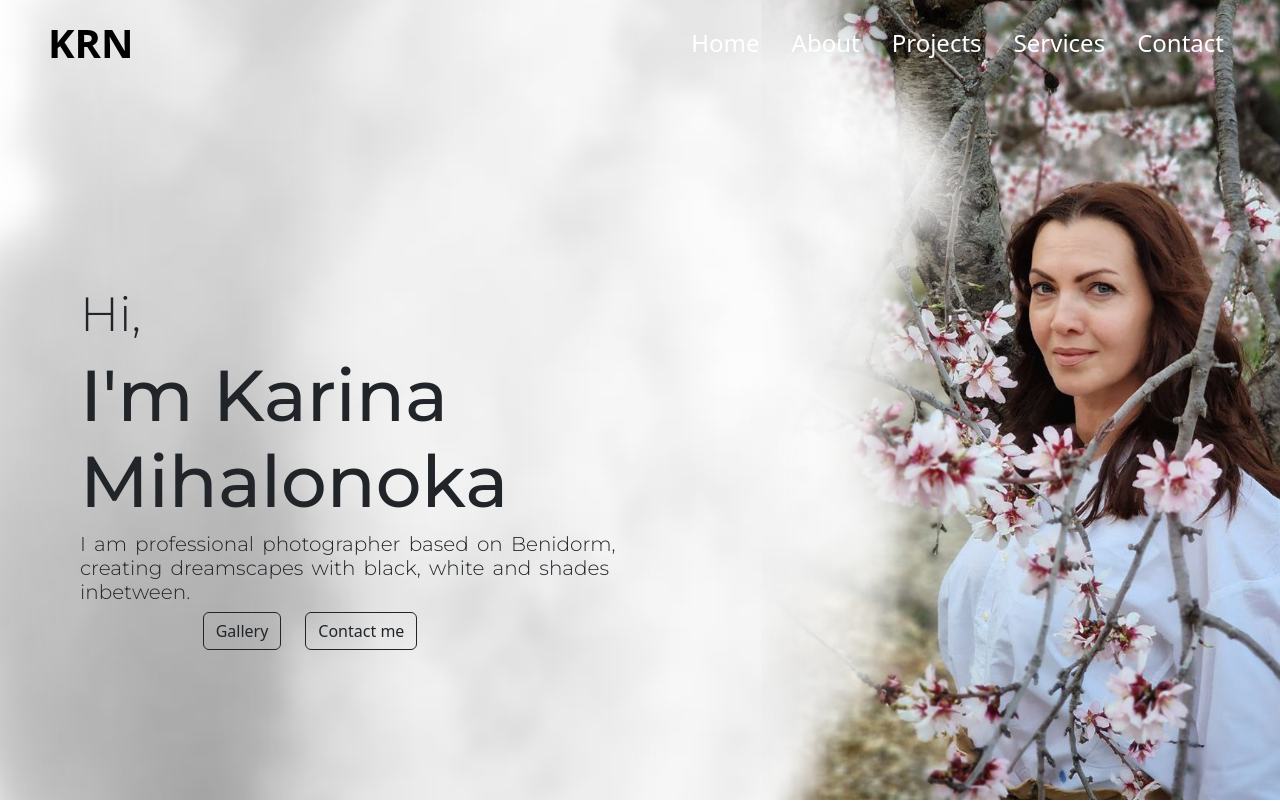
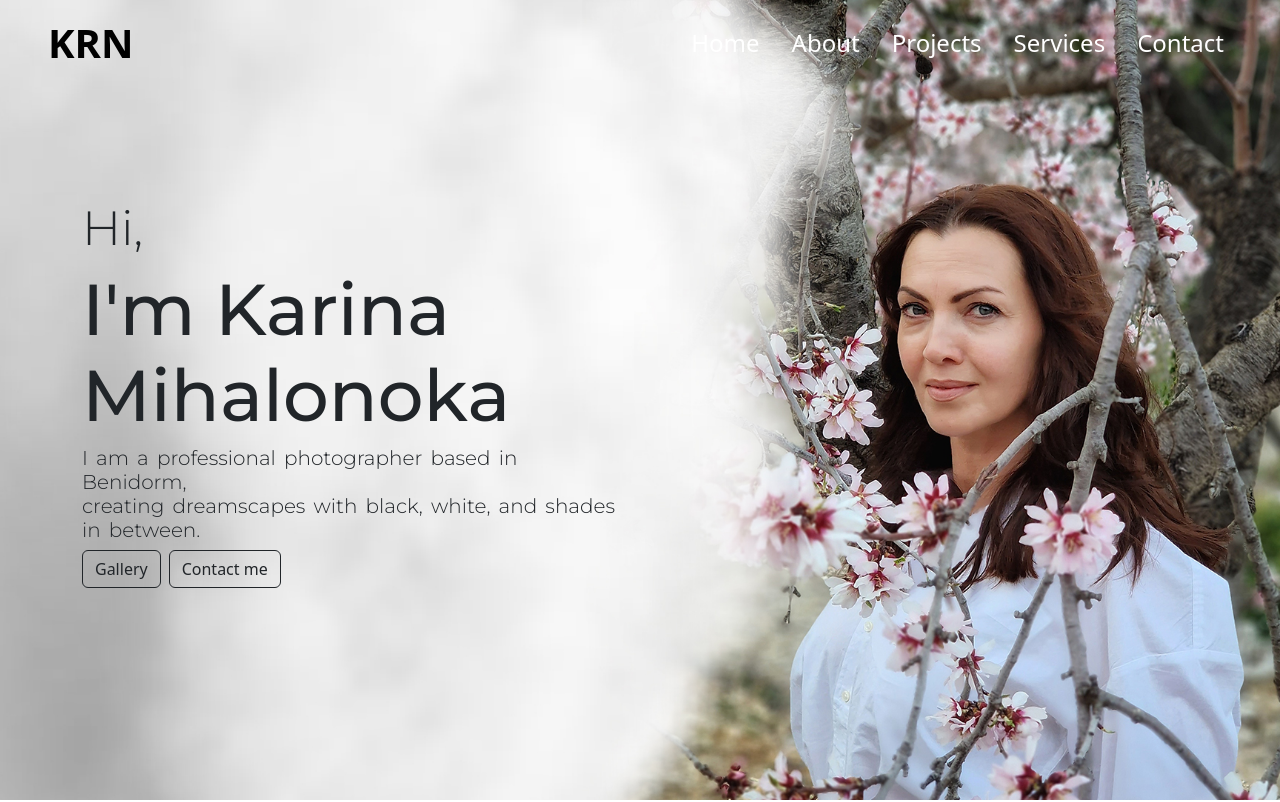
Before and after one commit to rrromanm/krn-portfolio, a React (Create React App) app: page / in a window 1280 px wide. Shown: the top 802 px of the page. Built offline with nearby package versions, Linux system fonts and the light colour scheme.

Commit message:
home page fixed
need to think about what to do with background image on small devices

```diff
--- a/package.json
+++ b/package.json
@@ -11,7 +11,7 @@
     "react": "^18.2.0",
     "react-bootstrap": "^2.9.1",
     "react-dom": "^18.2.0",
-    "react-scripts": "5.0.1",
+    "react-scripts": "^5.0.1",
     "web-vitals": "^2.1.4"
   },
   "scripts": {
--- a/src/App.css
+++ b/src/App.css
@@ -56,8 +56,11 @@
 }
 
 body{
+    margin: 0;
+    padding: 0;
     background-image: url('../public/assets/bg.jpg');
     background-repeat: no-repeat;
     background-size: cover;
+    background-position: center;
     height: 100vh;
 }
--- a/src/App.js
+++ b/src/App.js
@@ -1,12 +1,14 @@
 import './App.css';
 import Navbar from './Components/navbar/navbar';
 import Home from './Components/home/home';
+import About from './Components/about/about';
 
 function App() {
   return (
     <div className="App">
       <Navbar/>
       <Home/>
+      <About/>
     </div>
   );
 }
--- /dev/null
+++ b/src/Components/about/about.js
@@ -0,0 +1,11 @@
+import React from 'react'
+
+const About = () => {
+  return (
+    <div className='container'>
+      About
+    </div>
+  )
+}
+
+export default About
--- a/src/Components/home/home.css
+++ b/src/Components/home/home.css
@@ -1,6 +1,7 @@
+
 #text{
     margin-top: 25vh;
-    margin-left: 10vh;
+    margin-bottom: 45vh;
     text-align: left;
 }
 
--- a/src/Components/home/home.js
+++ b/src/Components/home/home.js
@@ -1,31 +1,31 @@
 import React from 'react';
 import 'bootstrap/dist/css/bootstrap.min.css';
-import './home.css'
+import './home.css';
 
-function home() {
+function Home() {
   return (
-      <div className="col-md-6" id="text">
-        <h3 className="mont-light" id="hi">Hi,</h3>
-        <h1 className="mont-medium" id="heading">I'm Karina Mihalonoka</h1>
-        <h5 className="mont-light" id="description">
-          I am professional photographer based on Benidorm, <br></br>
-          creating dreamscapes with black, white and shades inbetween.
-        </h5>
+    <div className="container">
+      <div className="row">
+        <div className="col-md-6" id="text">
+          <h3 className="mont-light" id="hi">Hi,</h3>
+          <h1 className="mont-medium" id="heading">I'm Karina Mihalonoka</h1>
+          <h5 className="mont-light" id="description">
+            I am a professional photographer based in Benidorm, <br />
+            creating dreamscapes with black, white, and shades in between.
+          </h5>
 
-        <div className='container'>
-          <div className='row'>
-            <div className='col-lg-4 d-flex align-items-end justify-content-end'>
-              <button type="button" className='btn border-dark'><a href="#gallery" className='mont-thin text-decoration-none text-dark'>Gallery</a></button>
-            </div>
-            <div className='col'>
-              <button type="button" className='btn border-dark'><a href="#contact" className='mont-thin text-decoration-none text-dark'>Contact me</a></button>
-            </div>
-
+          <div>
+            <button type="button" className='btn border-dark me-2'>
+              <a href="#gallery" className='mont-thin text-decoration-none text-dark'>Gallery</a>
+            </button>
+            <button type="button" className='btn border-dark'>
+              <a href="#contact" className='mont-thin text-decoration-none text-dark'>Contact me</a>
+            </button>
           </div>
         </div>
-
       </div>
+    </div>
   );
 }
 
-export default home;
+export default Home;
--- a/src/Components/navbar/navbar.js
+++ b/src/Components/navbar/navbar.js
@@ -1,11 +1,13 @@
 import React from 'react';
 import 'bootstrap/dist/css/bootstrap.min.css';
-import './navbar.css'
 
 function Navbar() {
   return (
-    <nav className='navbar navbar-expand-md'>
+    <nav className='navbar navbar-expand-md fixed-top'>
       <a className='navbar-brand mx-5 fs-1 fw-bold' href='#'>KRN</a>
+      <button className='navbar-toggler' type='button' data-bs-toggle='collapse' data-bs-target='#navbarNav' aria-controls='navbarNav' aria-expanded='false' aria-label='Toggle navigation'>
+        <span className='navbar-toggler-icon'></span>
+      </button>
       <div className='collapse navbar-collapse' id='navbarNav'>
         <ul className='navbar-nav ms-auto mx-5'>
           <li className='nav-item me-3'><a className='nav-link fs-4 text-white' href='#'>Home</a></li>
@@ -15,7 +17,6 @@ function Navbar() {
           <li className='nav-item'><a className='nav-link fs-4 text-white' href='#contact'>Contact</a></li>
         </ul>
       </div>
-
     </nav>
   );
 }
```
Also changed, not shown: public/assets/bg.jpg, src/Components/navbar/navbar.css (deleted), 1 other file (tests, documents, lock files or other folders).
